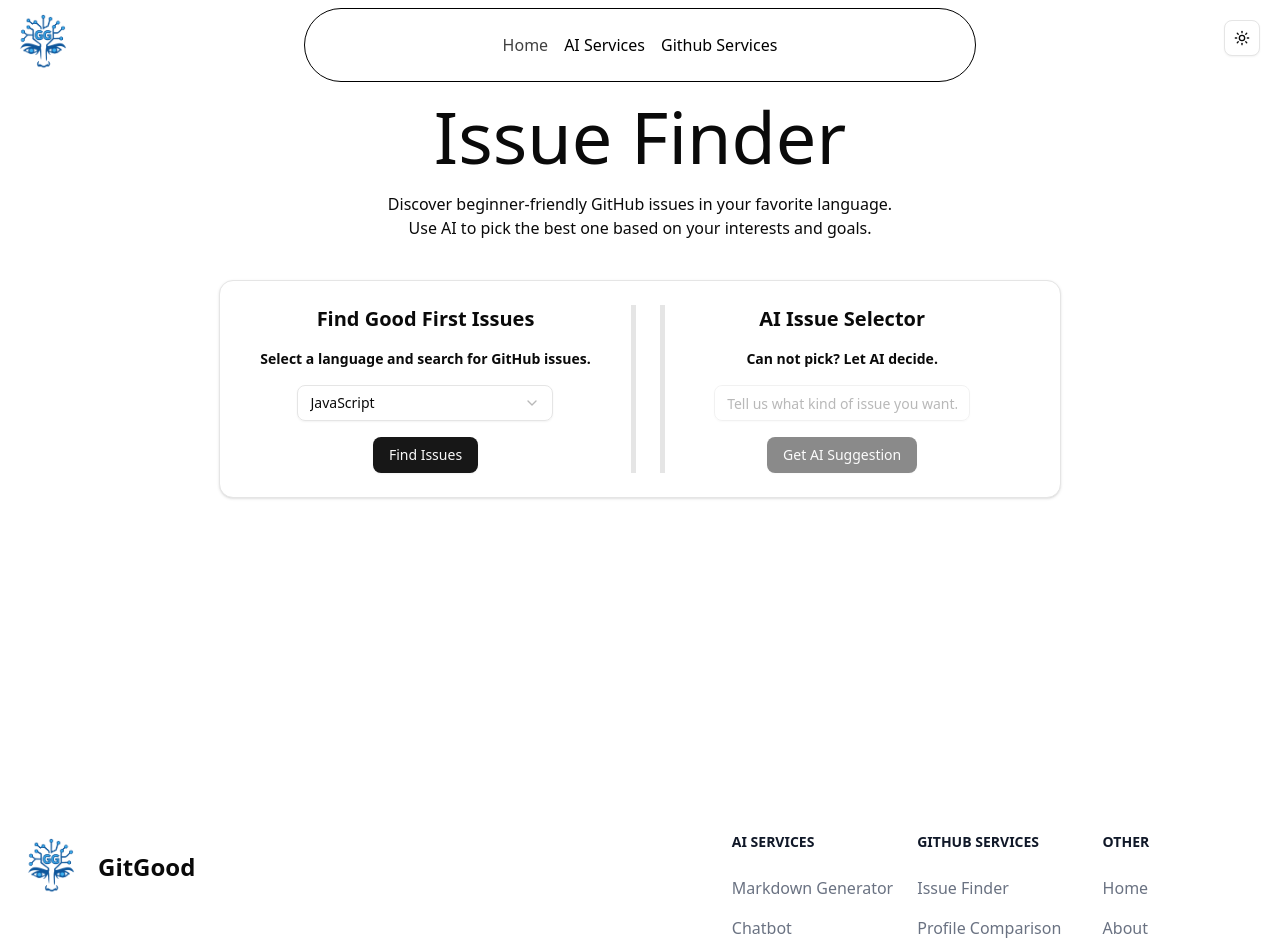
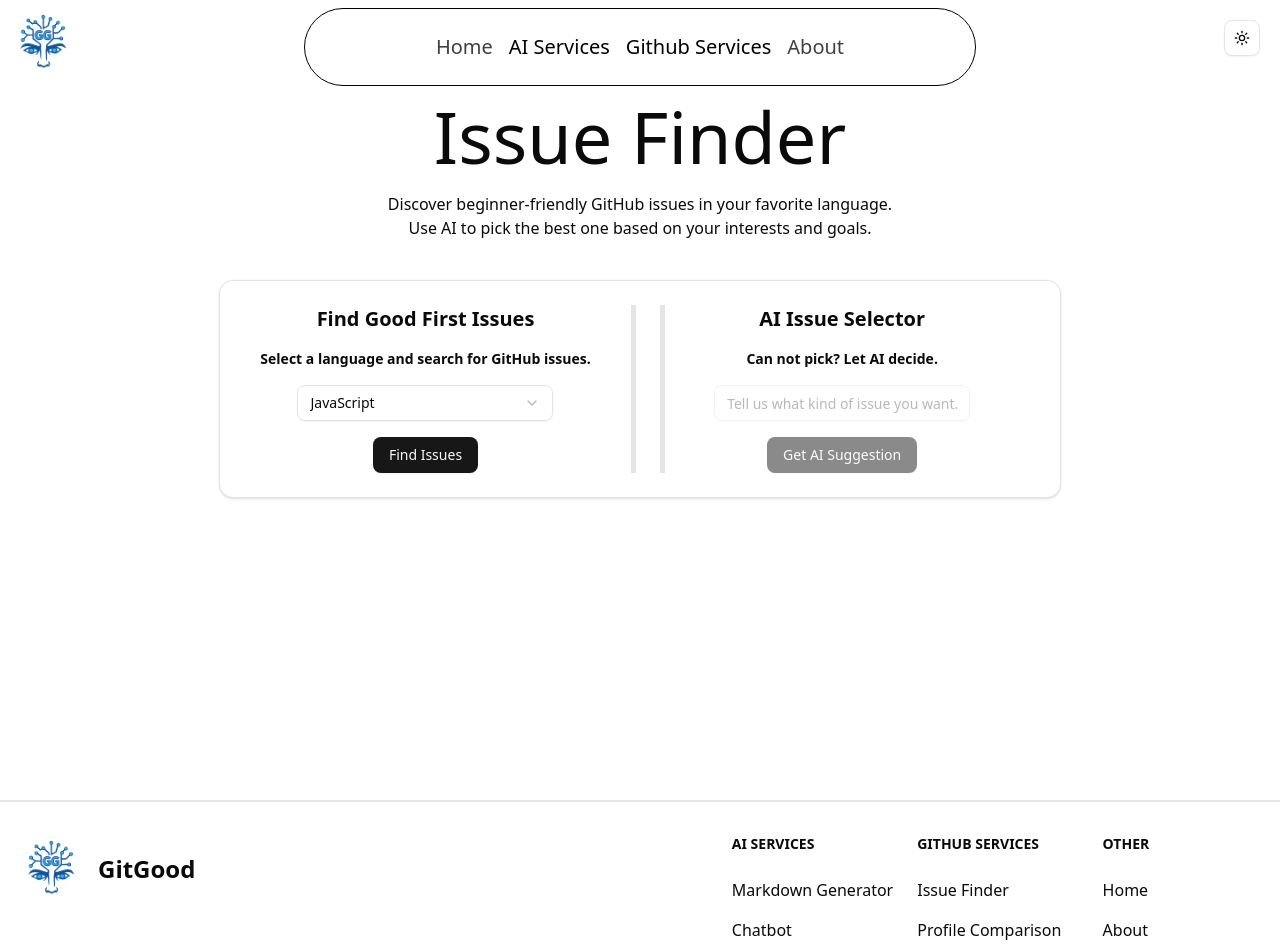
Before and after one commit to CMPT-276-SUMMER-2025/final-project-15-mountains, a Next.js app in the folder src/: page /issue_finder in a window 1280 px wide. Shown: the top 952 px of the page. Built offline with nearby package versions, Linux system fonts and the light colour scheme.

Commit message:
fix darkmode toggle and add footer

```diff
--- a/src/app/issue_finder/page.js
+++ b/src/app/issue_finder/page.js
@@ -91,7 +91,7 @@ export default function IssueSelector() {
     }, [highlightedIndex]);
 
     return (
-        <div className="h-[100vh]">
+        <div className="h-auto min-h-[100vh]">
         <div className="flex flex-col justify-end items-center h-60 mb-10">
             <h1 className="lg:text-7xl">Issue Finder</h1>
             <h3 className="text-md mt-5">Discover beginner-friendly GitHub issues in your favorite language.</h3> <h3> Use AI to pick the best one based on your interests and goals.</h3>
@@ -149,7 +149,7 @@ export default function IssueSelector() {
             </Alert>
             )}
 
-            <div className="border-0 bg-transparent w-200 mt-5">
+            <div className="  bg-transparent w-200 mt-5">
                 {issues.map((issue, i) => (
                 <Card onClick={() => window.open(issue.html_url, "_blank")} key={issue.id} id={`issue-${i}`} className={`p-4 hover:cursor-pointer transition-all duration-300 mb-5 ${highlightedIndex === i ? "border-2 border-green-500 scale-110 m-6 shadow-xl/20 shadow-green-600" :
                     "border-1 hover:border-white hover:shadow-xl/20 hover:shadow-white "
--- a/src/app/layout.js
+++ b/src/app/layout.js
@@ -2,7 +2,7 @@ import { Geist, Geist_Mono } from "next/font/google";
 import "./globals.css";
 import Nav from "@/components/ui/navbar";
 import Footer from "@/components/ui/footer";
-import { ThemeProvider } from "@/components/ui/ThemeProvider";
+import { ThemeProvider as NextThemesProvider } from "next-themes";
 const geistSans = Geist({
   variable: "--font-geist-sans",
   subsets: ["latin"],
@@ -24,11 +24,11 @@ export default function RootLayout({ children }) {
       <body
         className={`${geistSans.variable} ${geistMono.variable} antialiased`}
       >
-        <ThemeProvider>
+        <NextThemesProvider attribute="class" defaultTheme="system" enableSystem>
           <Nav />
           {children}
           <Footer></Footer>
-        </ThemeProvider>
+        </NextThemesProvider>
       </body>
     </html>
   );
--- a/src/app/readme_viewer/layout.js
+++ /dev/null
@@ -1,29 +0,0 @@
-import { Geist, Geist_Mono } from "next/font/google";
-import Nav from "@/components/ui/navbar";
-const geistSans = Geist({
-  variable: "--font-geist-sans",
-  subsets: ["latin"],
-});
-
-const geistMono = Geist_Mono({
-  variable: "--font-geist-mono",
-  subsets: ["latin"],
-});
-
-export const metadata = {
-  title: "GitGood - README Viewer",
-  description: "AI powered web app to help newcomers to github",
-};
-
-export default function RootLayout({ children }) {
-  return (
-    <html lang="en">
-      <body
-        className={`${geistSans.variable} ${geistMono.variable} antialiased dark`}
-      >
-        <Nav></Nav>
-        {children}
-      </body>
-    </html>
-  );
-}
--- a/src/components/ui/ThemeProvider.jsx
+++ /dev/null
@@ -1,10 +0,0 @@
-"use client";
-import { ThemeProvider as NextThemesProvider } from "next-themes";
-
-export function ThemeProvider({ children }) {
-  return (
-    <NextThemesProvider attribute="class" defaultTheme="system" enableSystem>
-      {children}
-    </NextThemesProvider>
-  );
-}
--- a/src/components/ui/footer.js
+++ b/src/components/ui/footer.js
@@ -4,7 +4,7 @@ import Link from "next/link";
 
 export default function Footer() {
   return (
-    <footer className="bg-white dark:bg-black">
+    <footer className="bg-white dark:bg-black border-t-2">
       <div className="mx-auto w-full max-w-screen-xl p-4 py-6 lg:py-8">
         <div className="md:flex md:justify-between">
           <div className="mb-6 md:mb-0">
@@ -16,7 +16,7 @@ export default function Footer() {
                 src="/gitgood-logo_thomasbrigham.png"
                 className="me-3"
               />
-              <span className="self-center text-2xl font-semibold whitespace-nowrap dark:text-white">
+              <span className="self-center text-2xl font-semibold whitespace-nowrap ">
                 GitGood
               </span>
             </Link>
@@ -24,10 +24,10 @@ export default function Footer() {
 
           <div className="grid grid-cols-2 gap-8 sm:gap-6 sm:grid-cols-3">
             <div>
-              <h2 className="mb-6 text-sm font-semibold text-gray-900 uppercase dark:text-white">
+              <h2 className="mb-6 text-sm font-semibold  uppercase ">
                 AI Services
               </h2>
-              <ul className="text-gray-500 dark:text-gray-400 font-medium">
+              <ul className="  font-medium">
                 <li className="mb-4">
                   <Link href="/markdown_generator" className="hover:underline">
                     Markdown Generator
@@ -42,10 +42,10 @@ export default function Footer() {
             </div>
 
             <div>
-              <h2 className="mb-6 text-sm font-semibold text-gray-900 uppercase dark:text-white">
+              <h2 className="mb-6 text-sm font-semibold  uppercase ">
                 GitHub Services
               </h2>
-              <ul className="text-gray-500 dark:text-gray-400 font-medium">
+              <ul className=" font-medium">
                 <li className="mb-4">
                   <Link href="/issue_finder" className="hover:underline">
                     Issue Finder
@@ -65,10 +65,10 @@ export default function Footer() {
             </div>
 
             <div>
-              <h2 className="mb-6 text-sm font-semibold text-gray-900 uppercase dark:text-white">
+              <h2 className="mb-6 text-sm font-semibold uppercase ">
                 Other
               </h2>
-              <ul className="text-gray-500 dark:text-gray-400 font-medium">
+              <ul className=" font-medium">
                 <li className="mb-4">
                   <Link href="/" className="hover:underline">
                     Home
--- a/src/components/ui/navbar.js
+++ b/src/components/ui/navbar.js
@@ -43,7 +43,7 @@ function Navbar({
   const router = useRouter();
   return (
     <div
-      className={cn("fixed top-10 inset-x-0 max-w-2xl mx-auto z-50", className)}>
+      className={cn("fixed top-10 inset-x-0 max-w-2xl mx-auto z-50 text-xl", className)}>
       <Menu setActive={setActive}>
         <HoveredLink href="/">Home</HoveredLink>
 
@@ -59,13 +59,13 @@ function Navbar({
             <ProductItem
               title="Issue Finder"
               href="/issue_finder"
-              src="/nav/issue_finder.png"
+              src="/nav/issue_finder.PNG"
               description="Search for easy Github issues and use AI to help you pick"
             />
             <ProductItem
               title="Readme Viewer"
               href="/readme_viewer"
-              src="/nav/README_Viewer.png"
+              src="/nav/README_Viewer.PNG"
               description="View and make potential edits to readmes from Github "
             />
             <ProductItem
@@ -75,13 +75,9 @@ function Navbar({
               description="Compare Github profiles with friends"
             />
           </div>
-        <div className="flex flex-col space-y-4 text-sm">
-            <HoveredLink href="/issue_finder">Issue Finder</HoveredLink>
-            <HoveredLink href="/profile_comparison">Profile Comparison</HoveredLink>
-            <HoveredLink href="/readme_viewer">Readme viewer</HoveredLink>
-          </div>
 
         </MenuItem>
+        <HoveredLink href="/">About</HoveredLink>
 
       </Menu>
     </div>
@@ -91,7 +87,7 @@ function Navbar({
 
 
 export function ModeToggle() {
-  const { setTheme } = useTheme()
+  const { setTheme } = useTheme("system")
   return (
     <DropdownMenu>
       <DropdownMenuTrigger asChild>
```
